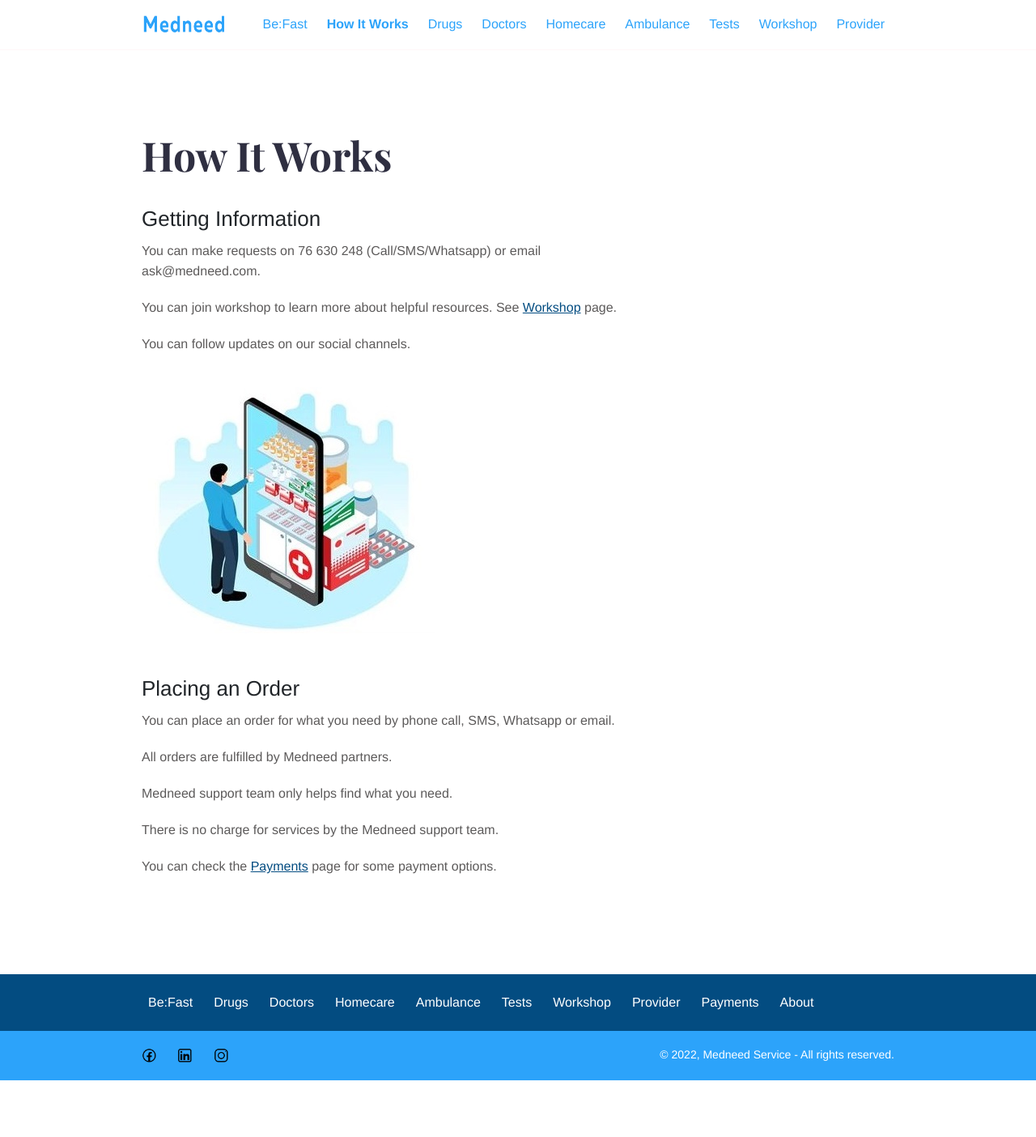
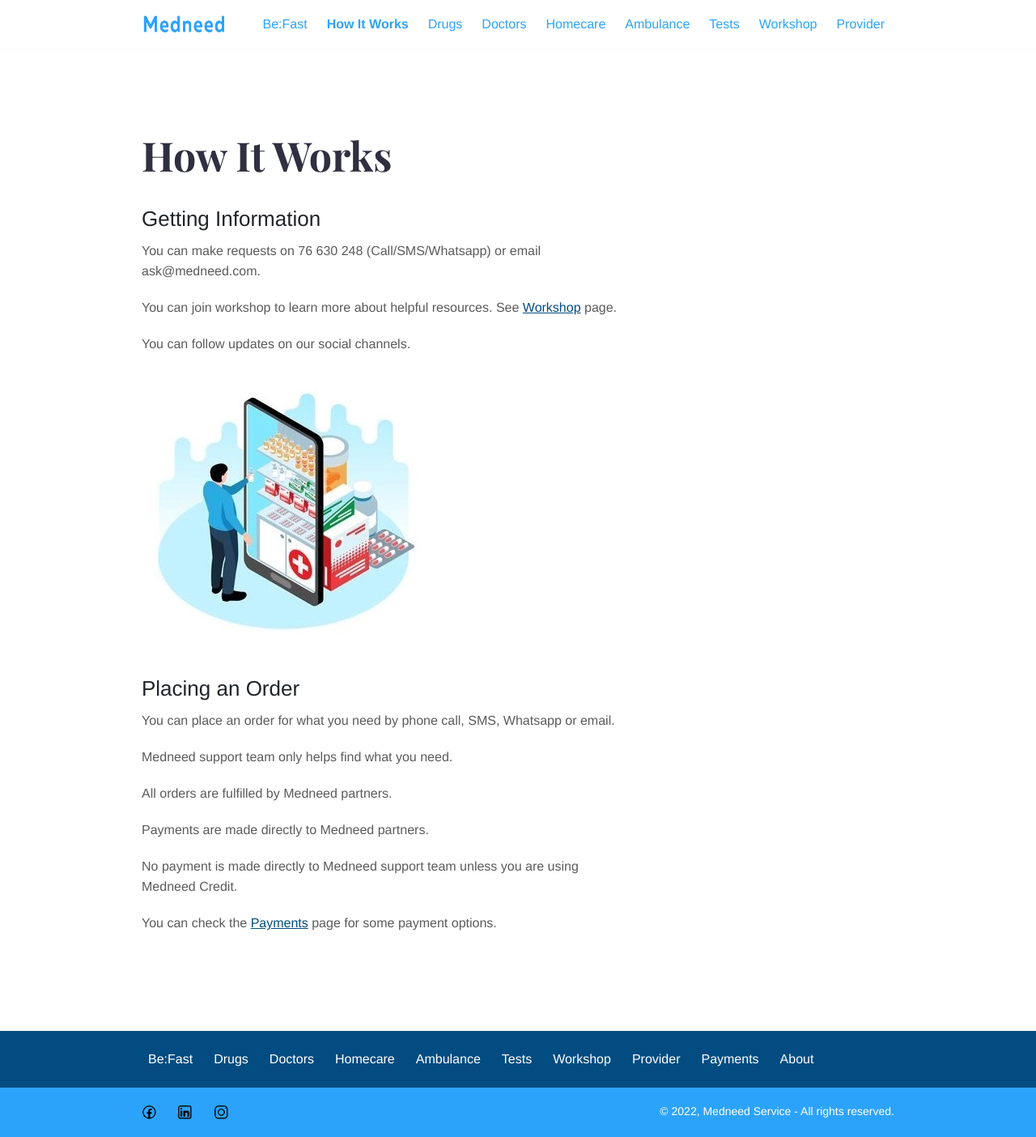
Before and after one commit to Iraneus/betamedneed, a Jekyll site: the page built from how.md, in a window 1280 px wide. Shown: the whole page at 81% size. Built offline with Jekyll 4.4.1, drawn with Linux system fonts in a browser that asks for light colours; before the commit the page ends 1334 px from its top, so only the background shows below that.

Commit message:
edit payment how and ambulance

```diff
--- a/how.md
+++ b/how.md
@@ -19,10 +19,12 @@
 
 You can place an order for what you need by phone call, SMS, Whatsapp or email.
 
+Medneed support team only helps find what you need.
+
 All orders are fulfilled by Medneed partners.
 
-Medneed support team only helps find what you need.
+Payments are made directly to Medneed partners.
 
-There is no charge for services by the Medneed support team.
+No payment is made directly to Medneed support team unless you are using Medneed Credit.
 
 You can check the <a href="/services/payments">Payments</a> page for some payment options.
```
Also changed, not shown: _services/ambulance.md (+0 -2 lines), _services/payments.md (line endings or trailing spaces).
